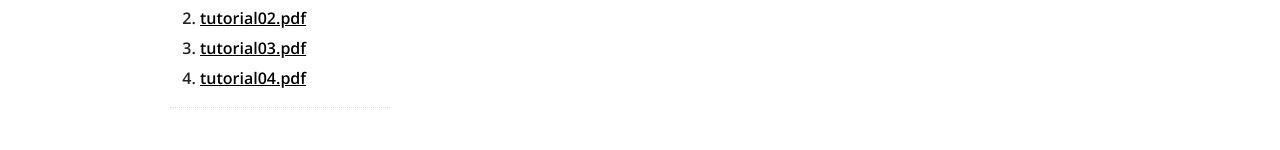
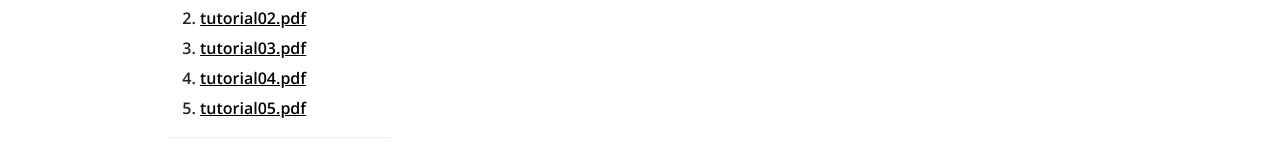
Before and after one commit to Wentong-DST/Wentong-DST.github.io, a Jekyll site: the page built from index.html, in a window 1280 px wide. Shown: the part 815-965 px from the top of the page. Built offline with Jekyll 4.4.1, drawn with Linux system fonts in a browser that asks for light colours; nearby versions of some CDN libraries; before the commit the page ends 938 px from its top, so only the background shows below that.

Commit message:
tutorial 5

```diff
--- a/_includes/sidebar.html
+++ b/_includes/sidebar.html
@@ -30,6 +30,7 @@
         <li><a href="./cs1020e/tutorial02.pdf"><u>tutorial02.pdf</u></a></li>
         <li><a href="./cs1020e/tutorial03.pdf"><u>tutorial03.pdf</u></a></li>
         <li><a href="./cs1020e/tutorial04.pdf"><u>tutorial04.pdf</u></a></li>
+        <li><a href="./cs1020e/tutorial05.pdf"><u>tutorial05.pdf</u></a></li>
     </ol>
     </p>
   </div>
```
